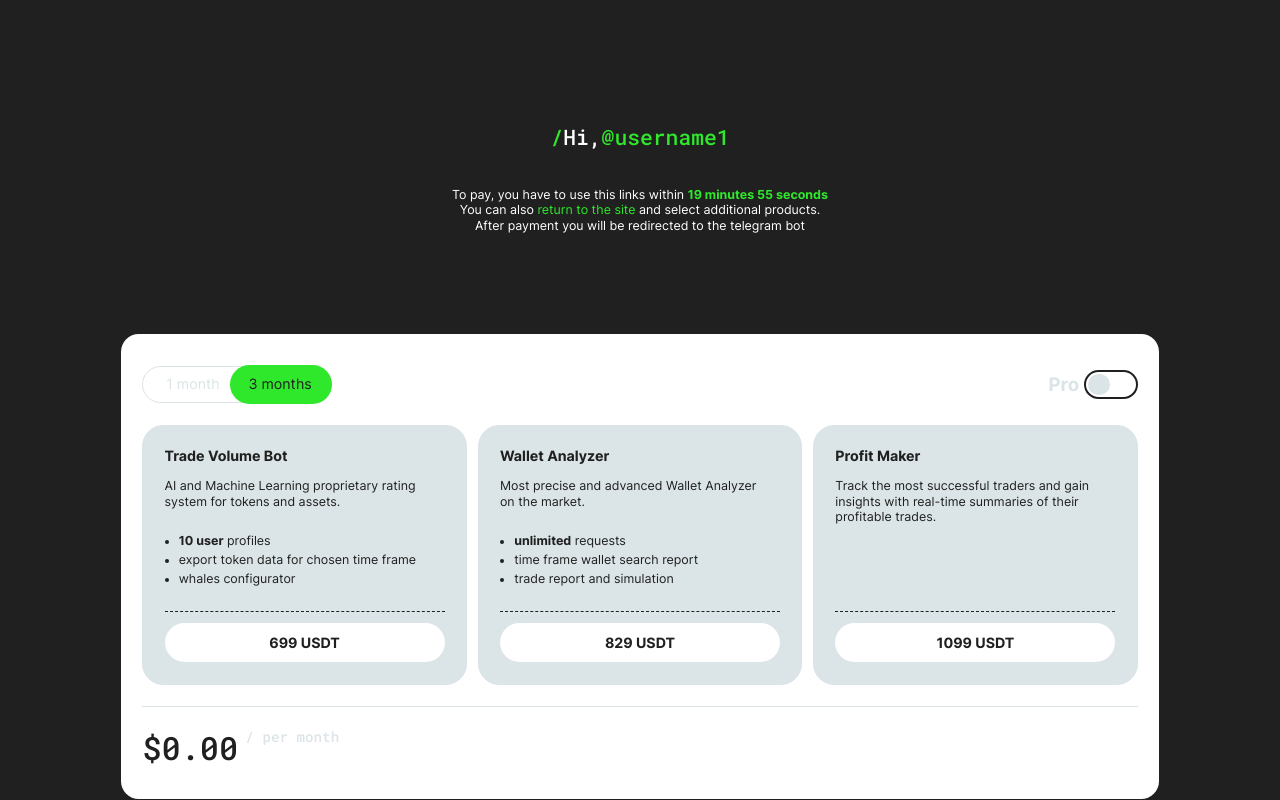
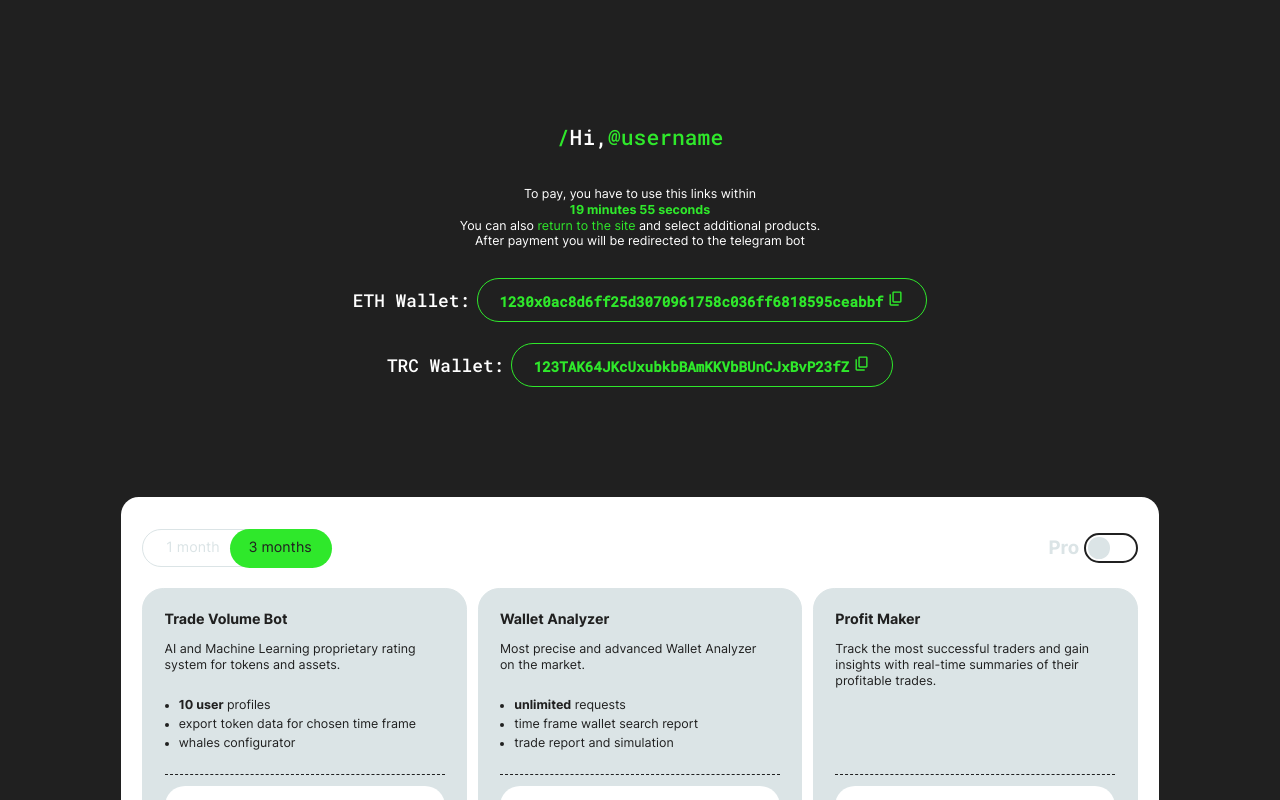
Before and after one commit to nigel-riss/trade-tracker-landing, a Next.js app: page /checkout in a window 1280 px wide. Shown: the top 800 px of the page. Built offline with nearby package versions, Linux system fonts and the light colour scheme.

Commit message:
feat: update checkout styles

```diff
--- a/src/components/CheckoutHeader.tsx
+++ b/src/components/CheckoutHeader.tsx
@@ -39,13 +39,18 @@ export default function CheckoutHeader(props: CheckoutHeaderProps) {
           <em>@{userName}</em>
         </h1>
         <p className={styles.text}>
-          To pay, you have to use this links within <b>19 minutes 55 seconds</b>
+          To pay, you have to use this links within
+          <br />
+          <b>19 minutes 55 seconds</b>
           <br />
           You can also <Link href="/"> return to the site</Link> and select additional products.
           <br />
-          After payment you will be redirected to the telegram bot
+          After payment you will be redirected
+          to&nbsp;the&nbsp;telegram&nbsp;bot
         </p>
         {walletEth && (
+          <div className={styles.wallet}>
+            <h2 className={styles.walletTitle}>ETH Wallet:</h2>
             <button
               className={styles.copyCode}
               type="button"
@@ -53,8 +58,11 @@ export default function CheckoutHeader(props: CheckoutHeaderProps) {
               {walletEth}
               <CopyIcon />
             </button>
+          </div>
         )}
         {walletTrc && (
+          <div className={styles.wallet}>
+            <h2 className={styles.walletTitle}>TRC Wallet:</h2>
             <button
               className={styles.copyCode}
               type="button"
@@ -62,6 +70,7 @@ export default function CheckoutHeader(props: CheckoutHeaderProps) {
               {walletTrc}
               <CopyIcon />
             </button>
+          </div>
         )}
       </div>
     </header>
--- a/src/pages/checkout/index.tsx
+++ b/src/pages/checkout/index.tsx
@@ -19,13 +19,14 @@ interface InvoiceStatus {
 export default function Home() {
   const { invoiceId } = useRouter().query;
   const [invoiceStatus, setInvoiceStatus]: [InvoiceStatus, any] = useState({
-    userName: 'username1',
+    userName: 'username',
     validUntil: null,
-    walletEth: null,
-    walletTrc: null,
+    walletEth: '1230x0ac8d6ff25d3070961758c036ff6818595ceabbf',
+    walletTrc: '123TAK64JKcUxubkbBAmKKVbBUnCJxBvP23fZ',
   });
 
   const getInvoiceStatus = async () => {
+    console.log(invoiceId);
     if (!invoiceId) { return; }
     const response = await fetch(
       `${API.STATUS_ENDPOINT}${invoiceId}`,
@@ -44,7 +45,7 @@ export default function Home() {
     const requestInterval = window.setInterval(
       () => {
         console.log('hello');
-        getInvoiceStatus();
+        // getInvoiceStatus();
       },
       1000,
     );
--- a/src/styles/Header.module.scss
+++ b/src/styles/Header.module.scss
@@ -280,7 +280,7 @@
   max-width: 42rem;
   margin: 0 auto;
   margin-top: 1.5rem;
-  margin-bottom: 0.75rem;
+  margin-bottom: 2rem;
 
   // typography
   font-size: 0.875rem;
@@ -295,14 +295,41 @@
     color: rgb(var(--green));
     text-decoration: none;
   }
+
+  a:hover {
+    // typography
+    text-decoration: underline;
+  }
+}
+
+.wallet {
+  // box model
+  display: flex;
+  flex-direction: column;
+  justify-content: center;
+  align-items: center;
+  gap: 0.5rem;
+  width: 100%;
+  margin-bottom: 1.5rem;
+
+  @include atDesktopS {
+    // box model
+    flex-direction: row;
+  }
+}
+
+.walletTitle {
+  // typography
+  font-family: var(--titleFont);
+  font-size: 1.25rem;
+  font-weight: 500;
 }
 
 .copyCode {
   // box model
-  display: flex;
-  align-items: center;
-  gap: 0.625rem;
+  display: block;
   padding: 0.75rem 1.5rem;
+  max-width: 100%;
 
   // border
   border: 1px solid rgb(var(--green));
@@ -310,20 +337,44 @@
 
   // typography
   color: rgb(var(--green));
+  font-family: var(--titleFont);
   font-weight: 700;
+  word-wrap: break-word;
+  white-space: normal;
 
   // visual
   appearance: none;
   background-color: transparent;
   cursor: pointer;
+  transition: all 0.25s ease-out;
 
   svg {
     // box model
     flex-basis: 1.5rem;
     flex-shrink: 0;
-    width: 1.5rem;
+    margin-left: 0.25rem;
+    width: 1.25rem;
 
     // visual
     fill: rgb(var(--green));
+    transition: all 0.25s ease-out;
   }
 }
+
+.copyCode:hover {
+  // typography
+  color: rgb(var(--dark));
+
+  // visual
+  background-color: rgb(var(--green));
+
+  svg {
+    // visual
+    fill: rgb(var(--dark));
+  }
+}
+
+.copyCode:active {
+  // visual
+  opacity: 0.5;
+}
```
Lines whose indentation alone changed are shown as unchanged.
